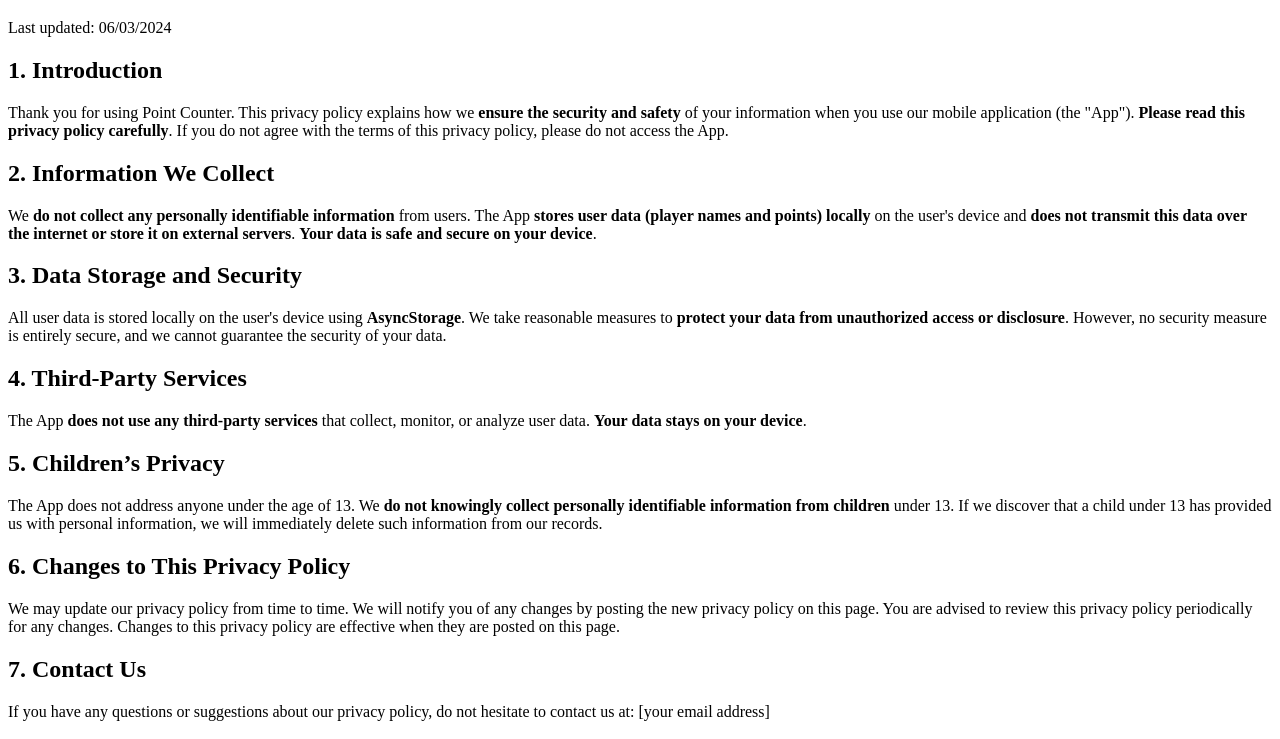
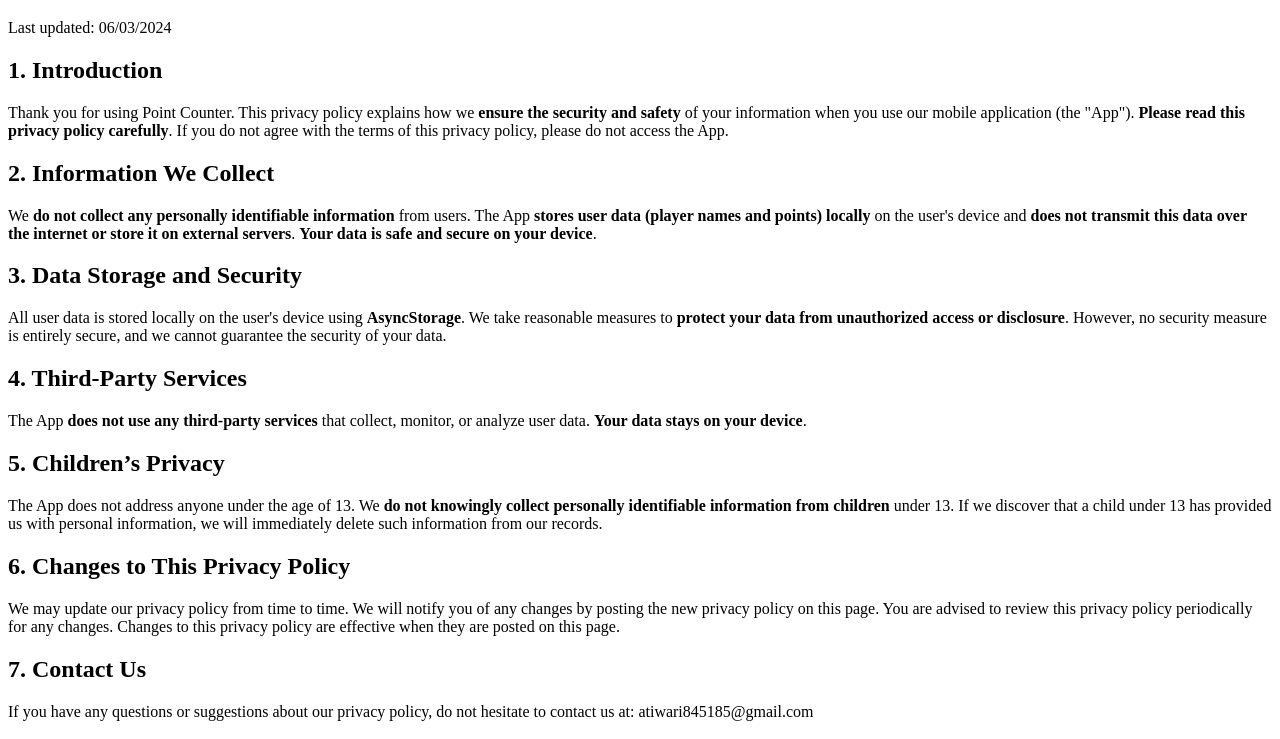
Before and after one commit to arpit-tiwari01/privacy-policy, a plain HTML site: page privacy.html in a window 1280 px wide. Shown: the part 61-800 px from the top of the page. Drawn offline with Linux system fonts and the light colour scheme.

Commit message:
Update privacy.html add email address

```diff
--- a/privacy.html
+++ b/privacy.html
@@ -21,6 +21,6 @@
     <h2>6. Changes to This Privacy Policy</h2>
     <p>We may update our privacy policy from time to time. We will notify you of any changes by posting the new privacy policy on this page. You are advised to review this privacy policy periodically for any changes. Changes to this privacy policy are effective when they are posted on this page.</p>
     <h2>7. Contact Us</h2>
-    <p>If you have any questions or suggestions about our privacy policy, do not hesitate to contact us at: [your email address]</p>
+    <p>If you have any questions or suggestions about our privacy policy, do not hesitate to contact us at: atiwari845185@gmail.com</p>
 </body>
 </html>
```
